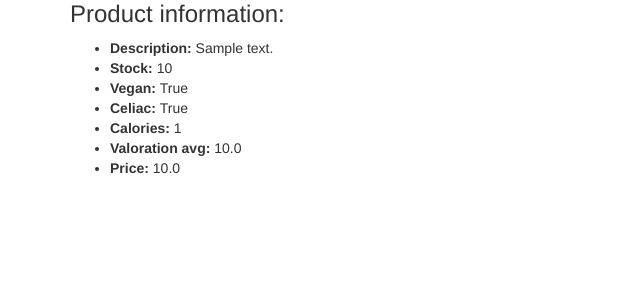
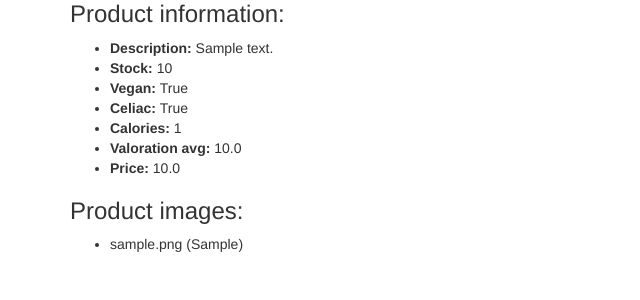
Before and after one commit to garciagorkauni/DeliveryAppNAG, a Django app: page /product/1/ in a window 1280 px wide. Shown: the part 270-570 px from the top of the page, without its empty margins (0-640 px from the left). Run offline with Django 5.2, Linux system fonts and the light colour scheme; tables that the repository leaves empty hold one stand-in row (values such as "Sample post"); some libraries are stand-ins or nearby versions.

Commit message:
feat(#8): Show all images of the product

```diff
--- a/onlybites/onlybites/onlybites_web/templates/onlybites_web/product.html
+++ b/onlybites/onlybites/onlybites_web/templates/onlybites_web/product.html
@@ -14,5 +14,11 @@
     <li><strong>Price: </strong> {{ product.price }}</li>
 </ul>
 
+<h3>Product images:</h4>
+    <ul>
+        {% for image in images %}
+        <li> {{ image.path }} ({{image.alt}})</li>
+        {% endfor %}
+    </ul>
 
 {% endblock %}
--- a/onlybites/onlybites/onlybites_web/views.py
+++ b/onlybites/onlybites/onlybites_web/views.py
@@ -13,6 +13,9 @@ def menu(request):
 # View for product
 def product(request, product_id):
     product = Product.objects.get(product_id=product_id)
+    images = Image.objects.filter(product=product)
+    # allergens of product
+    # valorations of product
     return render(request, 'onlybites_web/product.html', locals())
 
 # View for cart
```
